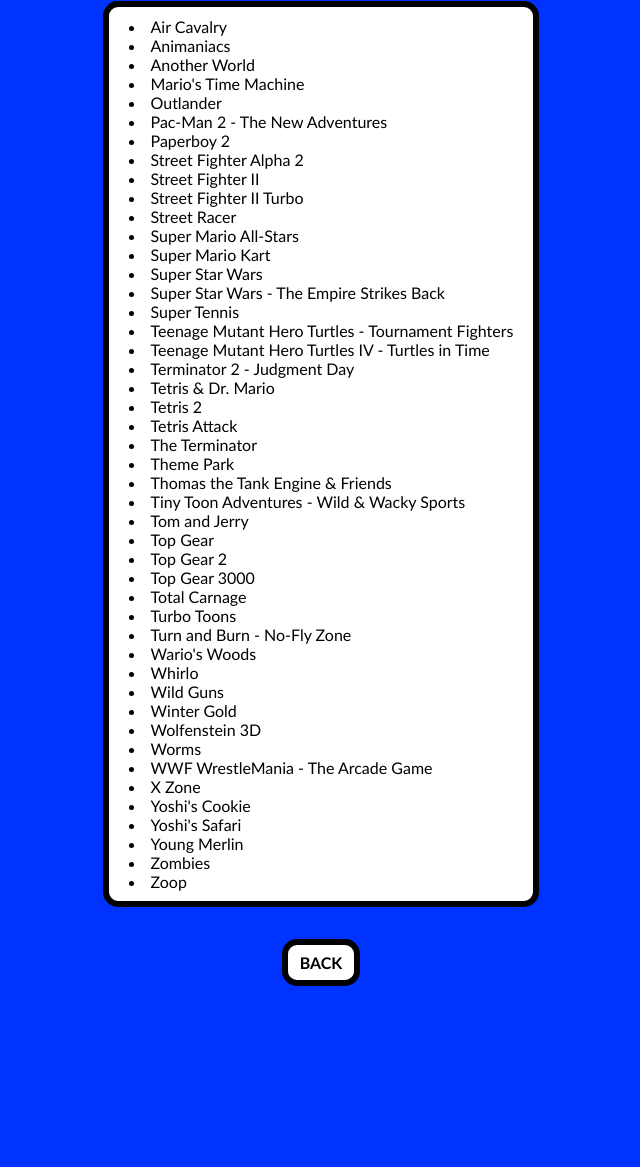
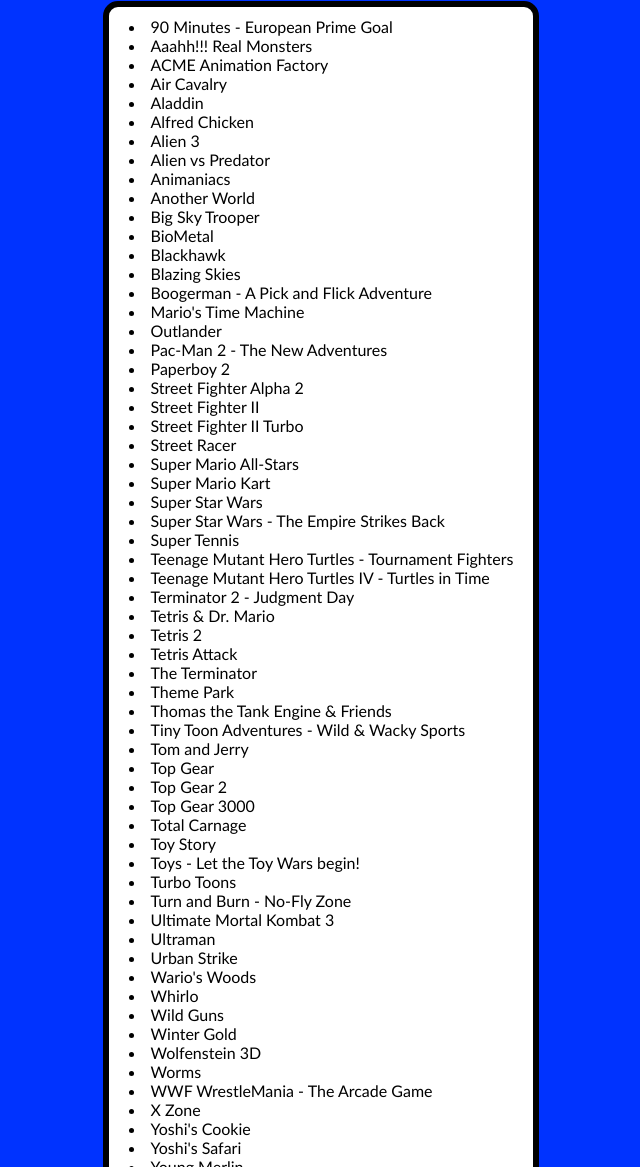
Before and after one commit to Adam456a/The-Vault, a plain HTML site: page Snes/Snes.html in a window 1280 px wide. Shown: the part 296-1463 px from the top of the page, without its empty margins (319-959 px from the left). Before the commit the page ends 1314 px from the top, so only its background shows below. Drawn offline with Linux system fonts and the light colour scheme.

Commit message:
more snes roms

```diff
--- a/Snes/Snes.html
+++ b/Snes/Snes.html
@@ -71,6 +71,23 @@
                 <li><a href="roms/Top Gear 3000 (Europe).sfc">Top Gear 3000</a></li>
                 <li><a href="roms/Total Carnage (Europe).sfc">Total Carnage</a></li>
                 <li><a href="roms/Tiny Toon Adventures - Wild & Wacky Sports (Europe).sfc">Tiny Toon Adventures - Wild & Wacky Sports</a></li>
+                <li><a href="roms/Toy Story (Europe).sfc">Toy Story</a></li>
+                <li><a href="roms/Toys - Let the Toy Wars begin! (Europe).sfc">Toys - Let the Toy Wars begin!</a></li>
+                <li><a href="roms/Ultimate Mortal Kombat 3 (Europe).sfc">Ultimate Mortal Kombat 3</a></li>
+                <li><a href="roms/Ultraman (Europe).sfc">Ultraman</a></li>
+                <li><a href="roms/Urban Strike (Europe).sfc">Urban Strike</a></li>
+                <li><a href="roms/90 Minutes - European Prime Goal (Europe).sfc">90 Minutes - European Prime Goal</a></li>
+                <li><a href="roms/Aaahh!!! Real Monsters (Europe).sfc">Aaahh!!! Real Monsters</a></li>
+                <li><a href="roms/ACME Animation Factory (Europe).sfc">ACME Animation Factory</a></li>
+                <li><a href="roms/Alfred Chicken (Europe).sfc">Alfred Chicken</a></li>
+                <li><a href="roms/Aladdin (Europe).sfc">Aladdin</a></li>
+                <li><a href="roms/Alien 3 (Europe).sfc">Alien 3</a></li>
+                <li><a href="roms/Alien vs Predator (Europe).sfc">Alien vs Predator</a></li>
+                <li><a href="roms/Big Sky Trooper (Europe).sfc">Big Sky Trooper</a></li>
+                <li><a href="roms/BioMetal (Europe).sfc">BioMetal</a></li>
+                <li><a href="roms/Blazing Skies (Europe).sfc">Blazing Skies</a></li>
+                <li><a href="roms/Blackhawk (Europe).sfc">Blackhawk</a></li>
+                <li><a href="roms/Boogerman - A Pick and Flick Adventure (Europe).sfc">Boogerman - A Pick and Flick Adventure</a></li>
             </ul>
         </div>
     </div>
```
Also changed, not shown: 17 other files.
